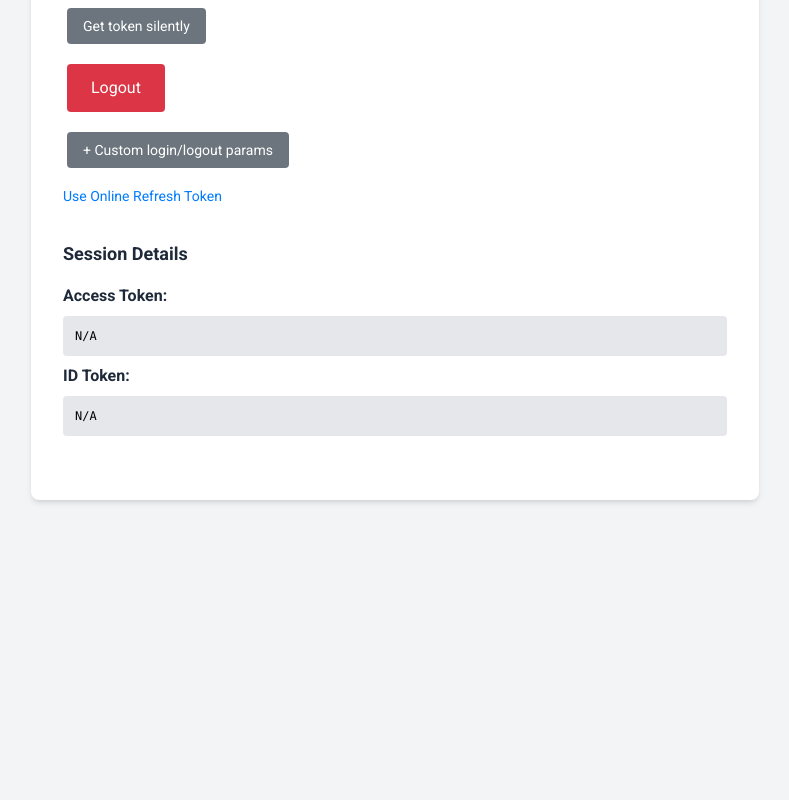
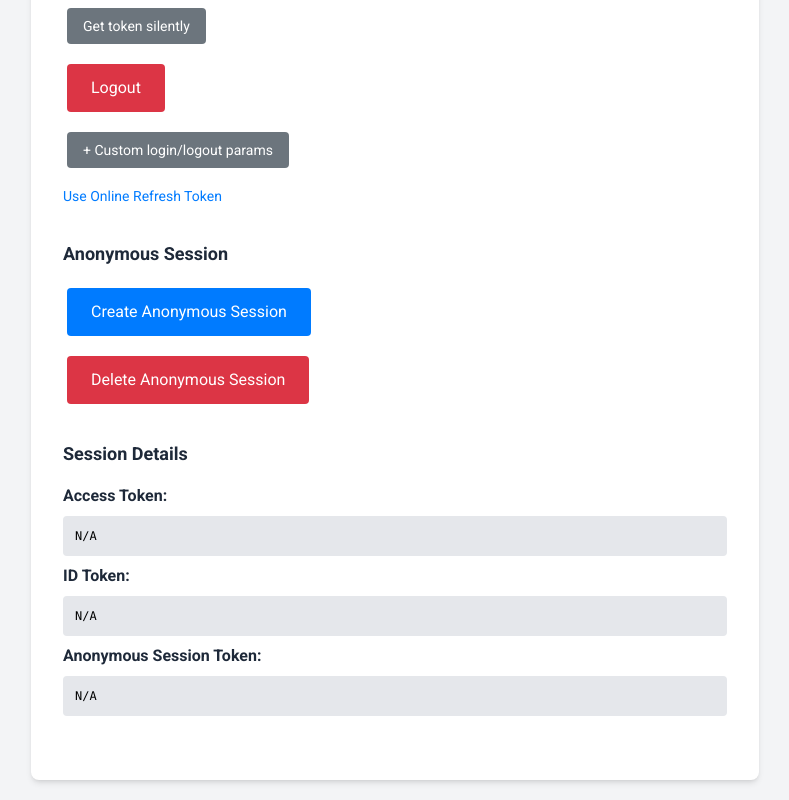
Before and after one commit to sfjt/identity-tester-next-2, a Next.js app: page /spa/auth0-spa-js in a window 1280 px wide. Shown: the part 534-1334 px from the top of the page, without its empty margins (245-1034 px from the left). Before the commit the page ends 1054 px from the top, so only its background shows below. Built offline with nearby package versions, Linux system fonts and the light colour scheme.

Commit message:
Anonymous session

```diff
--- a/src/app/spa/auth0-spa-js/create-client.ts
+++ b/src/app/spa/auth0-spa-js/create-client.ts
@@ -57,6 +57,7 @@ export async function createClient() {
   }
 
   return {
+    config,
     client,
     idToken,
     accessToken,
--- a/src/app/spa/auth0-spa-js/page.tsx
+++ b/src/app/spa/auth0-spa-js/page.tsx
@@ -13,6 +13,7 @@ interface IState {
   params: { [key: string]: any }
   idToken: IdToken | undefined
   accessToken: string | undefined
+  anonSessonToken: string | undefined
   editorVisible: boolean
 }
 
@@ -21,6 +22,7 @@ export default function Page() {
   const [state, setState] = useState<IState>({
     idToken: undefined,
     accessToken: undefined,
+    anonSessonToken: undefined,
     params: {},
     editorVisible: false,
   })
@@ -41,7 +43,7 @@ export default function Page() {
     )
   }
 
-  const { client } = data
+  const { client, config } = data
 
   function login() {
     client.loginWithRedirect({ authorizationParams: { ...state.params } })
@@ -66,6 +68,37 @@ export default function Page() {
         returnTo: document.location.origin + "/spa/auth0-spa-js",
       },
     })
+  }
+
+  async function createAnonymousSession() {
+    try {
+      const { accessToken, sessionToken } = await client.anonymous.createSession({
+        audience: config.default_audience || "",
+        metadata: {
+          ...state.params,
+        },
+      })
+      setState({
+        ...state,
+        accessToken,
+        anonSessonToken: sessionToken,
+      })
+    } catch (err) {
+      console.error(err)
+    }
+  }
+
+  async function deleteAnonymousSession() {
+    try {
+      await client.anonymous.logout()
+      setState({
+        ...state,
+        accessToken: undefined,
+        anonSessonToken: undefined,
+      })
+    } catch (err) {
+      console.error(err)
+    }
   }
 
   async function getAndDisplaySessionInfo(ignoreCache = false) {
@@ -202,6 +235,27 @@ export default function Page() {
         </p>
       </section>
       <section className="mb-8">
+        <h3 className="text-gray-800 mb-4 text-lg font-bold">Anonymous Session</h3>
+        <ul className="list-none p-0 m-0">
+          <li className="mb-3 mt-2">
+            <button
+              className="border-0 rounded-sm cursor-pointer text-base py-3 px-6 m-1 transition-colors bg-primary text-white hover:bg-blue-700"
+              onClick={createAnonymousSession}
+            >
+              Create Anonymous Session
+            </button>
+          </li>
+          <li className="mb-3 mt-2">
+            <button
+              className="border-0 rounded-sm cursor-pointer text-base py-3 px-6 m-1 transition-colors bg-danger text-white hover:bg-red-700"
+              onClick={deleteAnonymousSession}
+            >
+              Delete Anonymous Session
+            </button>
+          </li>
+        </ul>
+      </section>
+      <section className="mb-8">
         <h3 className="text-gray-800 mb-4 text-lg font-bold">Session Details</h3>
         {state.idToken || data.idToken ? <p data-testid="logged-in">(Logged in.)</p> : <></>}
         <div>
@@ -214,6 +268,10 @@ export default function Page() {
             <dd className="m-0">
               <TokenInfo jwt={state.idToken ? state.idToken.__raw : data.idToken?.__raw} />
             </dd>
+            <dt className="my-2 font-bold text-gray-800">Anonymous Session Token:</dt>
+            <dd className="m-0">
+              <TokenInfo jwt={state.anonSessonToken} />
+            </dd>
           </dl>
         </div>
       </section>
```
